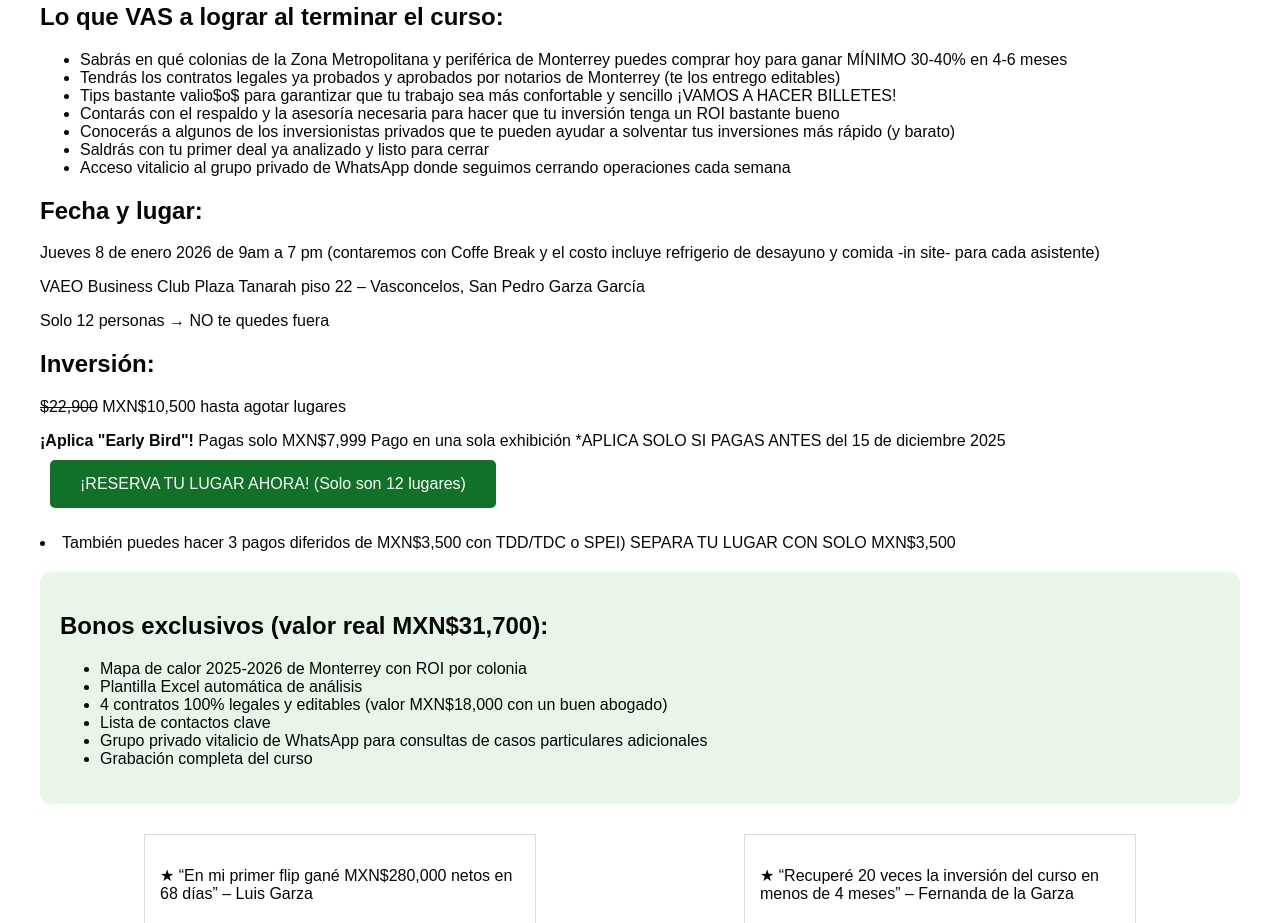
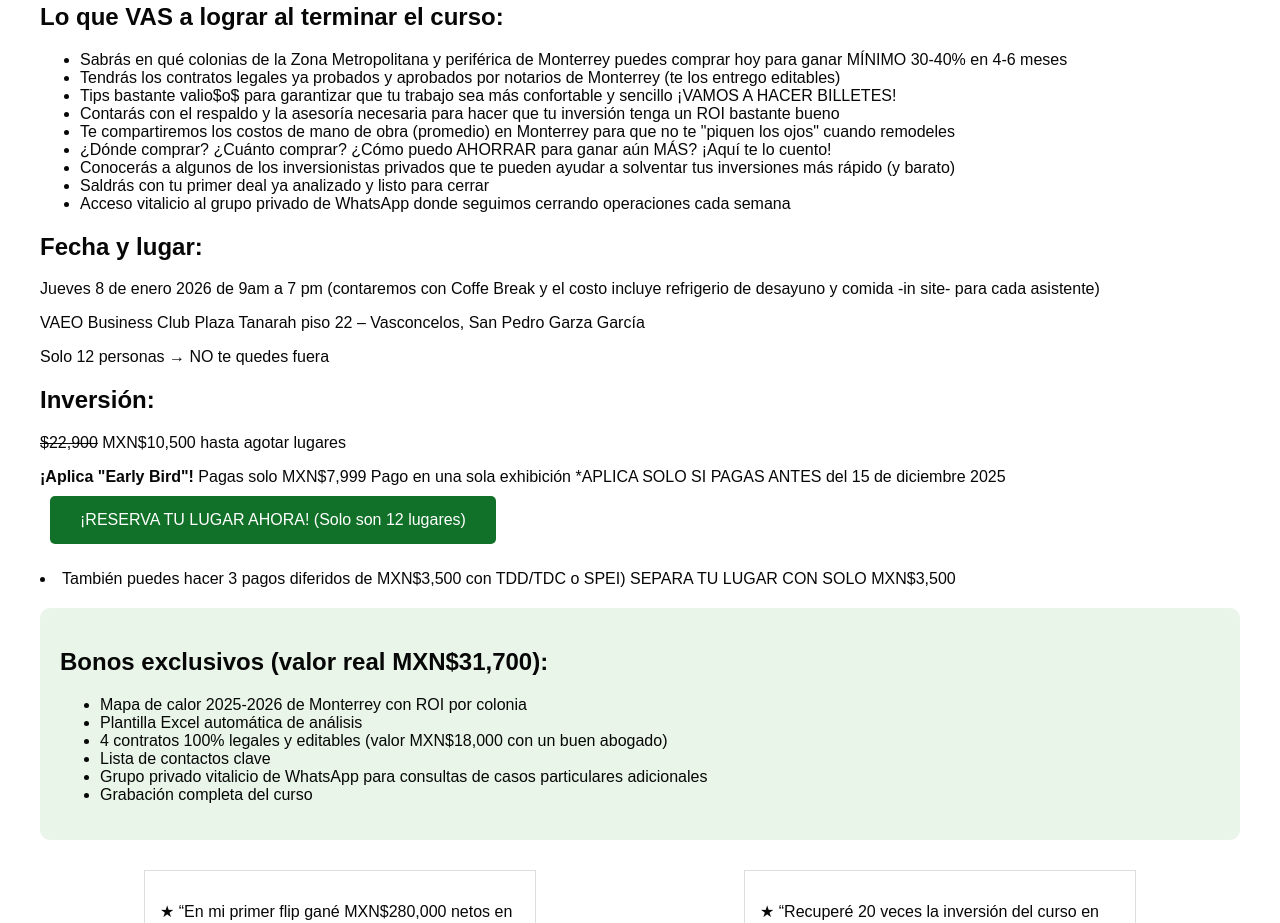
Before and after one commit to OutletDeCasas/El-proximo-nivel, a plain HTML site: page index.html in a window 1280 px wide. Shown: the part 977-1900 px from the top of the page. Drawn offline with Linux system fonts and the light colour scheme.

Commit message:
Update index.html

```diff
--- a/index.html
+++ b/index.html
@@ -41,6 +41,8 @@
                 <li>Tendrás los contratos legales ya probados y aprobados por notarios de Monterrey (te los entrego editables)</li>
                 <li>Tips bastante valio$o$ para garantizar que tu trabajo sea más confortable y sencillo ¡VAMOS A HACER BILLETES!</li>
                 <li>Contarás con el respaldo y la asesoría necesaria para hacer que tu inversión tenga un ROI bastante bueno</li>
+                <li>Te compartiremos los costos de mano de obra (promedio) en Monterrey para que no te "piquen los ojos" cuando remodeles</li>
+                <li>¿Dónde comprar? ¿Cuánto comprar? ¿Cómo puedo AHORRAR para ganar aún MÁS? ¡Aquí te lo cuento!</li>
                 <li>Conocerás a algunos de los inversionistas privados que te pueden ayudar a solventar tus inversiones más rápido (y barato)</li>
                 <li>Saldrás con tu primer deal ya analizado y listo para cerrar</li>
                 <li>Acceso vitalicio al grupo privado de WhatsApp donde seguimos cerrando operaciones cada semana</li>
```
